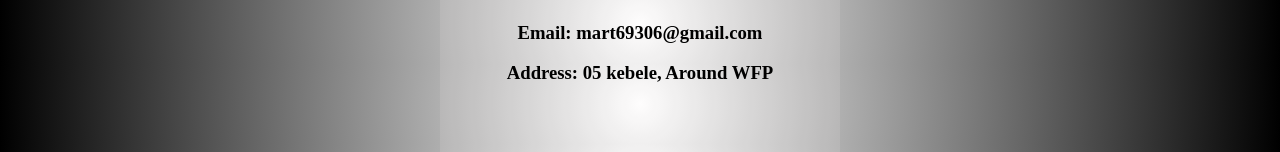
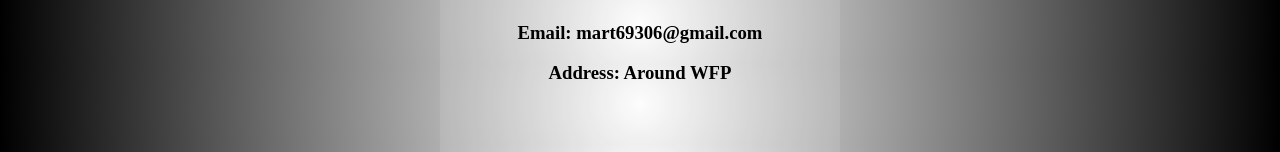
Before and after one commit to Azale-Studios/azale, a plain HTML site: page Home.html in a window 1280 px wide. Shown: the part 336-488 px from the top of the page. Drawn offline with Linux system fonts and the light colour scheme.

Commit message:
Add files via upload

```diff
--- a/Home.html
+++ b/Home.html
@@ -26,7 +26,7 @@
         <div class="rectangle"><h2>Contact Us</h2>
         <h3>Tell No: +251 90 682 0853</h3>
         <h3>Email: mart69306@gmail.com</h3>
-        <h3>Address: 05 kebele, Around WFP</h3>
+        <h3>Address: Around WFP</h3>
     </div>
 
     </body>
```
